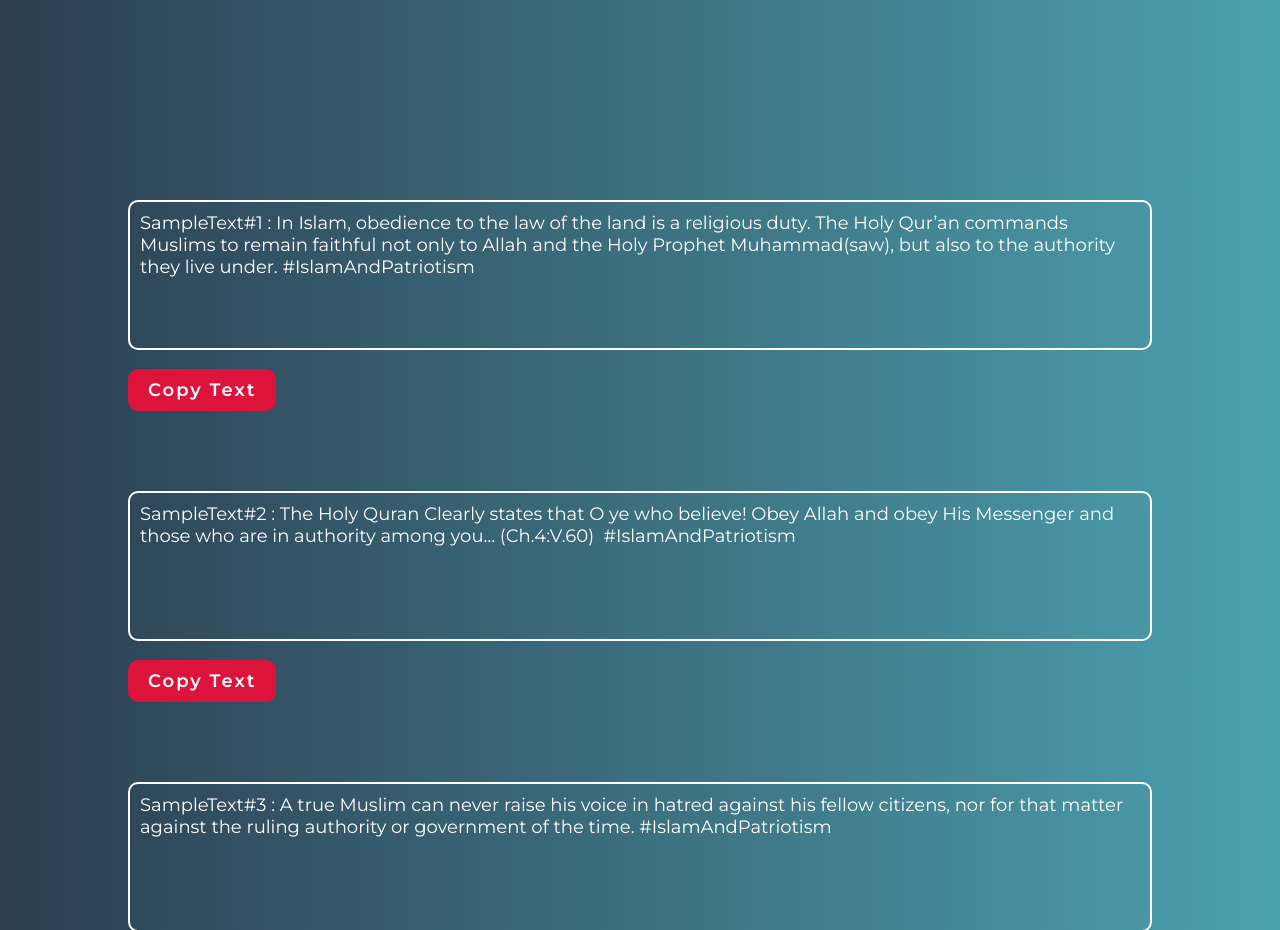
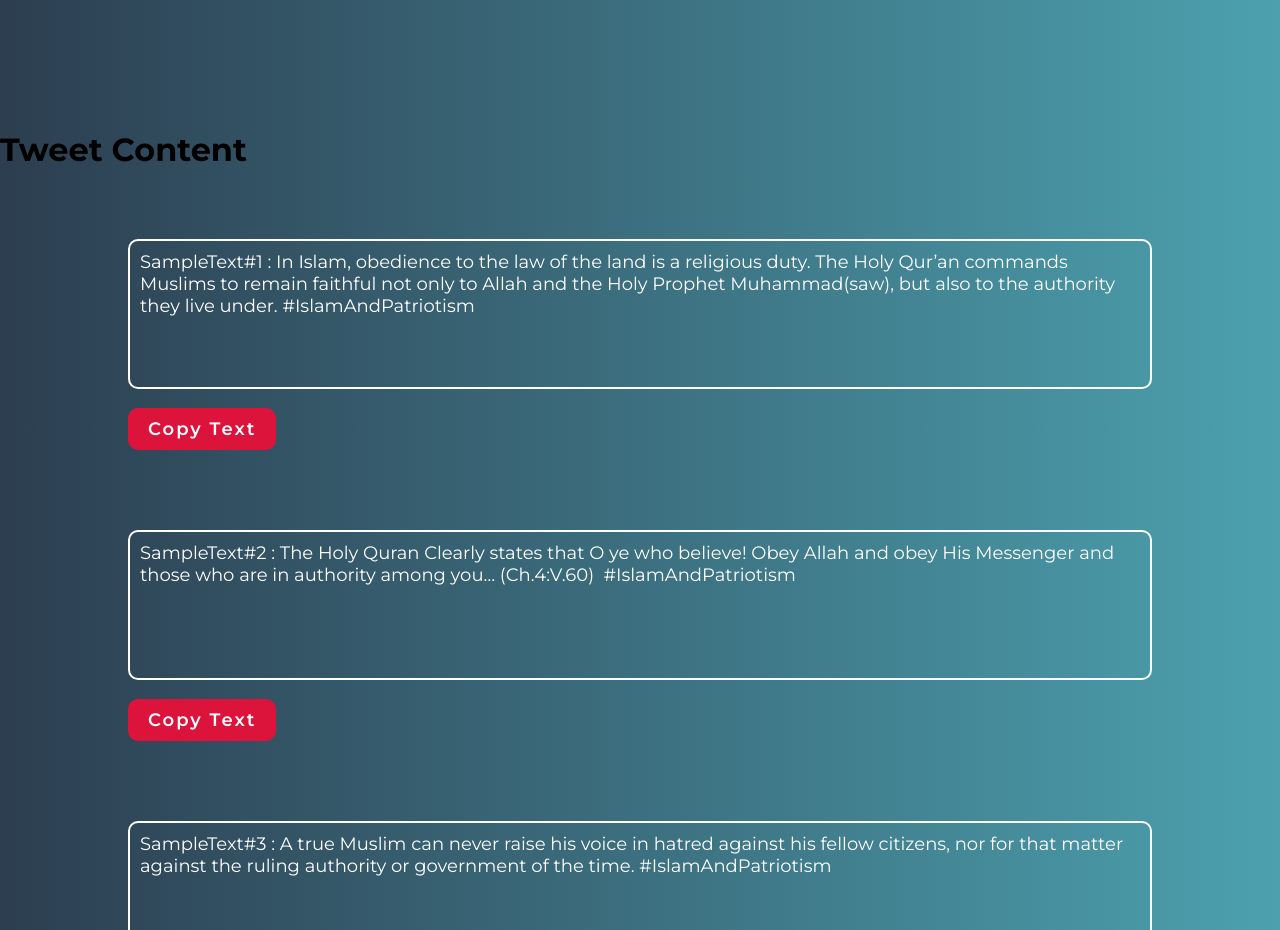
Before and after one commit to Shakeeldevelop/TwitterCampaign, a plain HTML site: page index.html in a window 1280 px wide. Shown: the part 840-1770 px from the top of the page. Drawn offline with Linux system fonts and the light colour scheme.

Commit message:
Update index.html

```diff
--- a/index.html
+++ b/index.html
@@ -67,6 +67,10 @@
     <div class="main">
 
 
+        <div class="tweetContent" >
+            <h1 class="titleText" id="0"><span>Tweet</span> Content</h1>
+        </div>
+
 
 
         <div class="sub">
```
